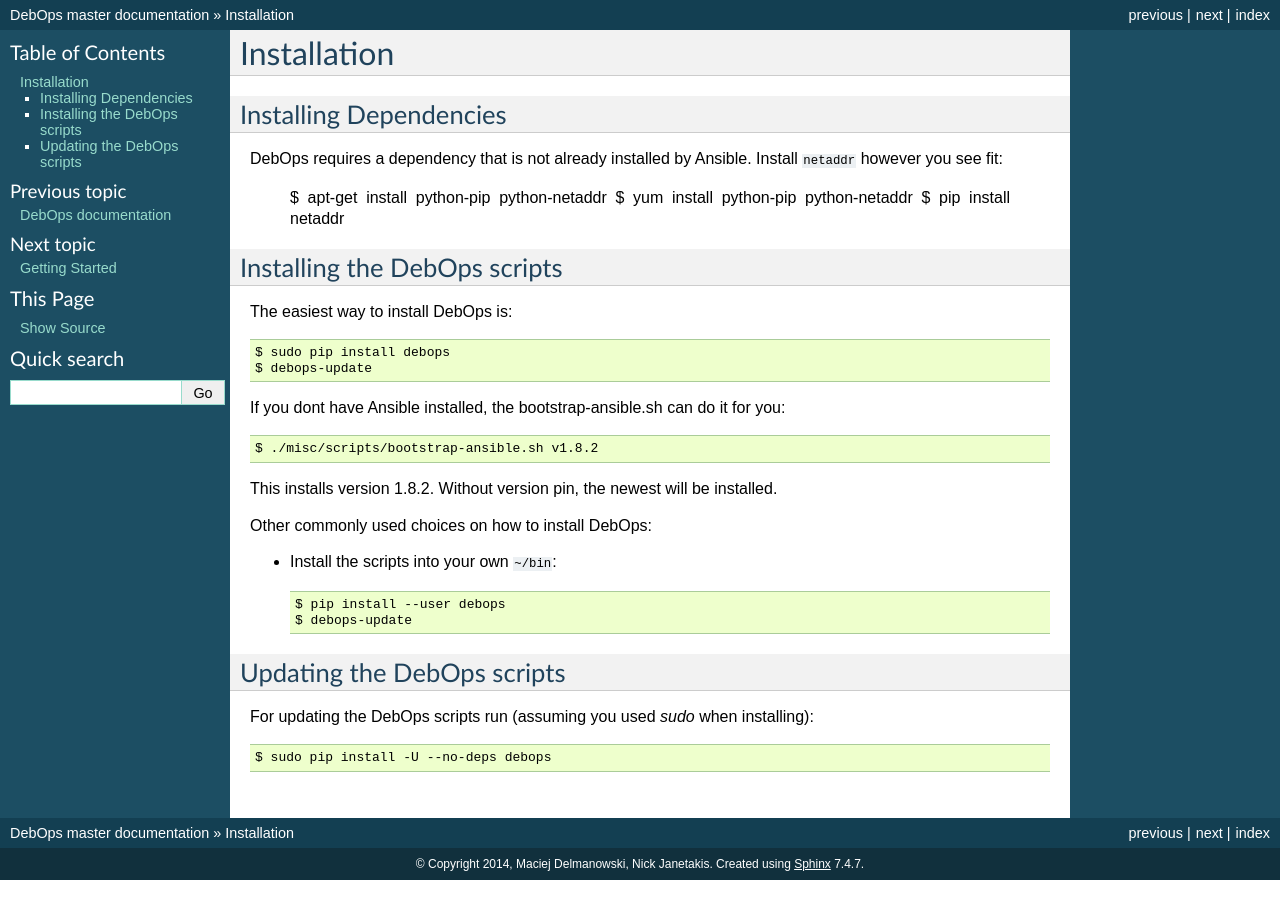
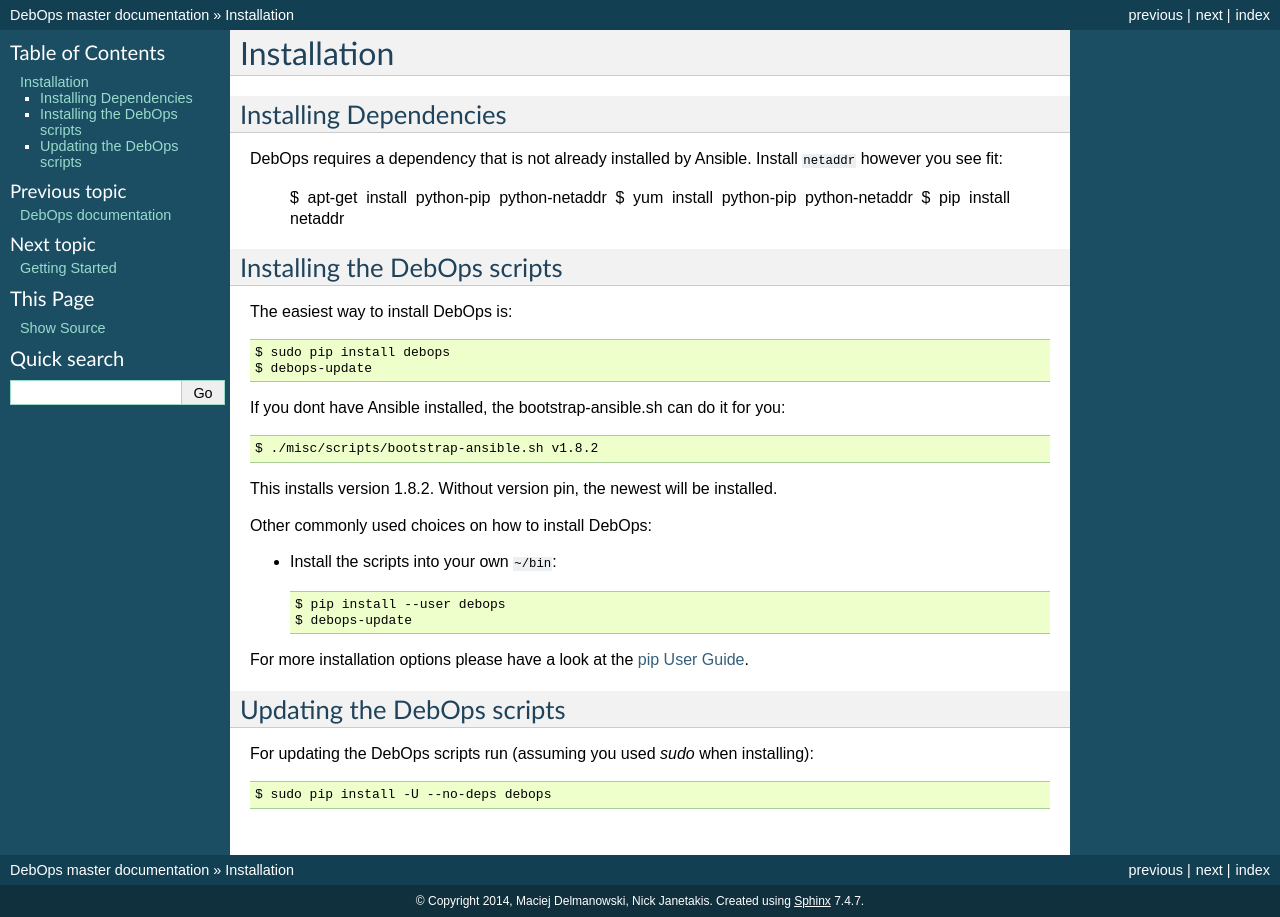
Before and after one commit to debops/docs, a Sphinx documentation site: the page built from docs/installation.rst, in a window 1280 px wide. Built offline with Sphinx 7.4.7, drawn with Linux system fonts in a browser that asks for light colours.

Commit message:
Add link to the pip User Guide.

```diff
--- a/docs/installation.rst
+++ b/docs/installation.rst
@@ -35,6 +35,10 @@
    $ pip install --user debops
    $ debops-update
 
+For more installation options please have a look at the `pip User Guide
+<https://pip.pypa.io/en/latest/user_guide.html>`_.
+
+
 
 Updating the DebOps scripts
 ^^^^^^^^^^^^^^^^^^^^^^^^^^^^^^^^
```
